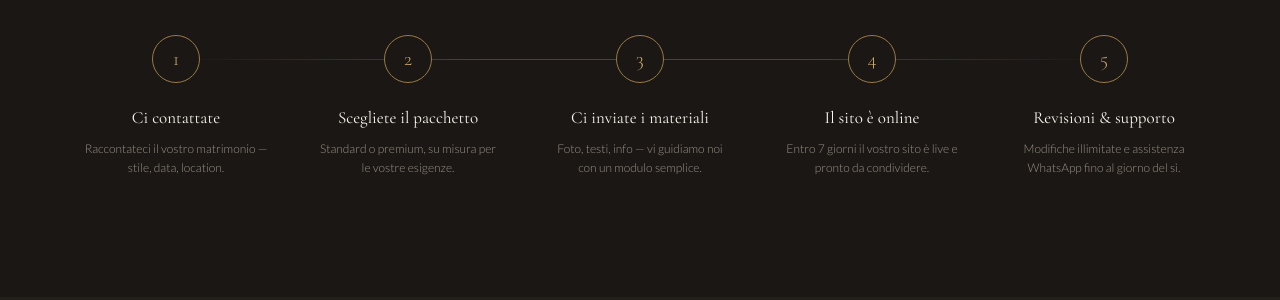
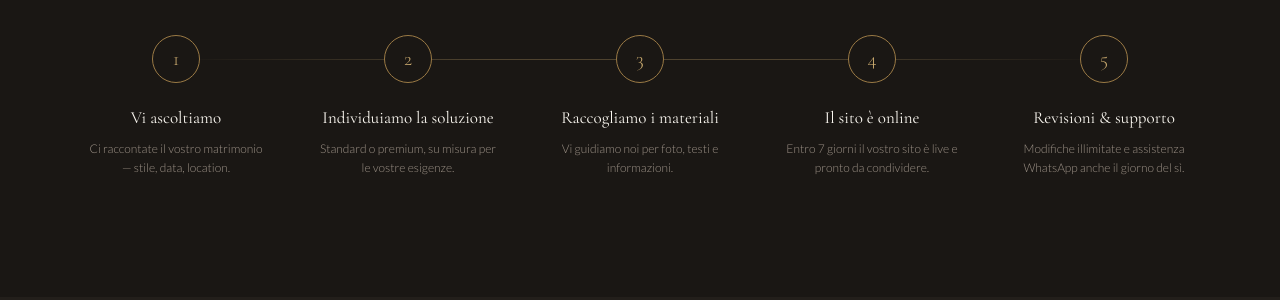
Before and after one commit to emmepi97/wedding-collab-django, a Django app: page /brochure_ita/ in a window 1280 px wide. Shown: the part 3570-3870 px from the top of the page. Run offline with Django 5.2, Linux system fonts and the light colour scheme.

Commit message:
brocuhure ita

```diff
--- a/templates/brochure_ita.html
+++ b/templates/brochure_ita.html
@@ -1202,18 +1202,18 @@ footer {
   <div class="how-steps">
     <div class="how-step reveal">
       <div class="step-circle"><span class="step-n">1</span></div>
-      <div class="step-title">Ci contattate</div>
-      <p class="step-text">Raccontateci il vostro matrimonio — stile, data, location.</p>
+      <div class="step-title">Vi ascoltiamo</div>
+      <p class="step-text">Ci raccontate il vostro matrimonio — stile, data, location.</p>
     </div>
     <div class="how-step reveal reveal-delay-1">
       <div class="step-circle"><span class="step-n">2</span></div>
-      <div class="step-title">Scegliete il pacchetto</div>
+      <div class="step-title">Individuiamo la soluzione</div>
       <p class="step-text">Standard o premium, su misura per le vostre esigenze.</p>
     </div>
     <div class="how-step reveal reveal-delay-2">
       <div class="step-circle"><span class="step-n">3</span></div>
-      <div class="step-title">Ci inviate i materiali</div>
-      <p class="step-text">Foto, testi, info — vi guidiamo noi con un modulo semplice.</p>
+      <div class="step-title">Raccogliamo i materiali</div>
+      <p class="step-text">Vi guidiamo noi per foto, testi e informazioni.</p>
     </div>
     <div class="how-step reveal reveal-delay-3">
       <div class="step-circle"><span class="step-n">4</span></div>
@@ -1223,7 +1223,7 @@ footer {
     <div class="how-step reveal reveal-delay-4">
       <div class="step-circle"><span class="step-n">5</span></div>
       <div class="step-title">Revisioni & supporto</div>
-      <p class="step-text">Modifiche illimitate e assistenza WhatsApp fino al giorno del sì.</p>
+      <p class="step-text">Modifiche illimitate e assistenza WhatsApp anche il giorno del sì.</p>
     </div>
   </div>
 </section>
```
